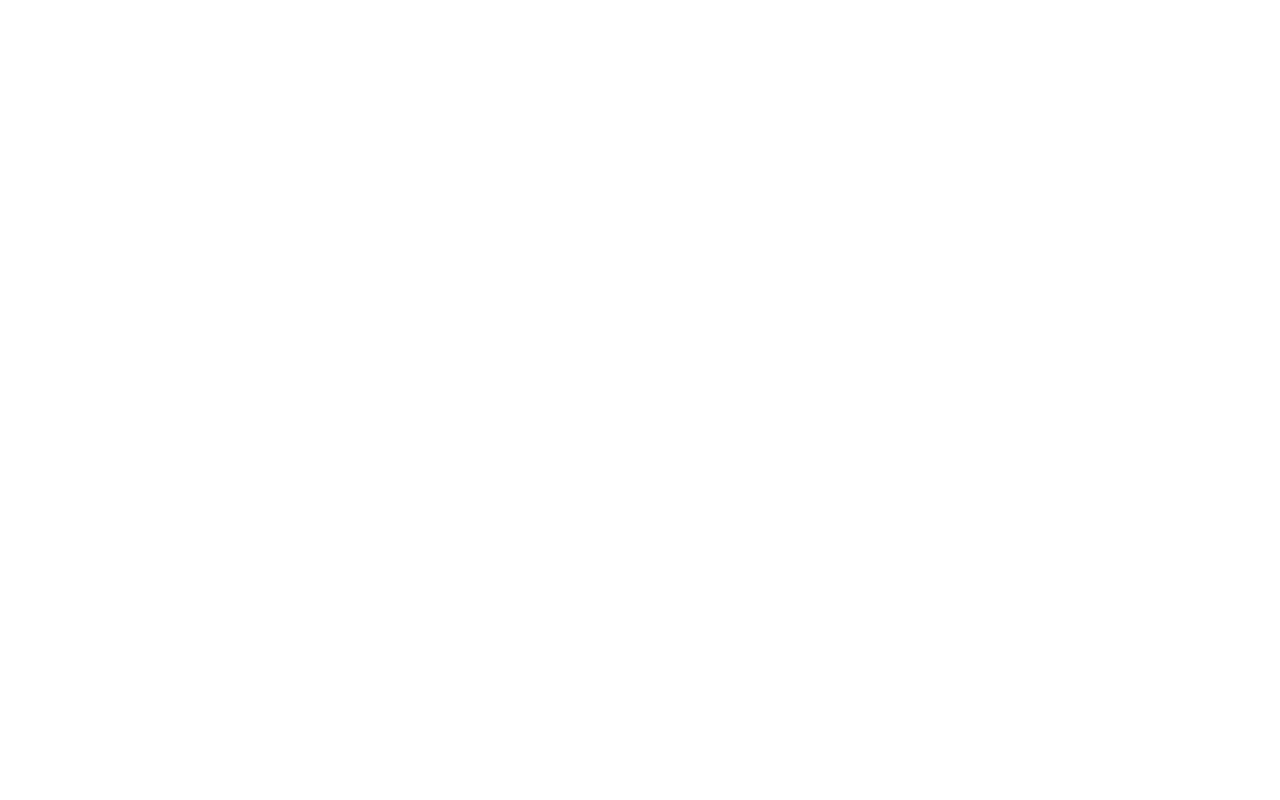
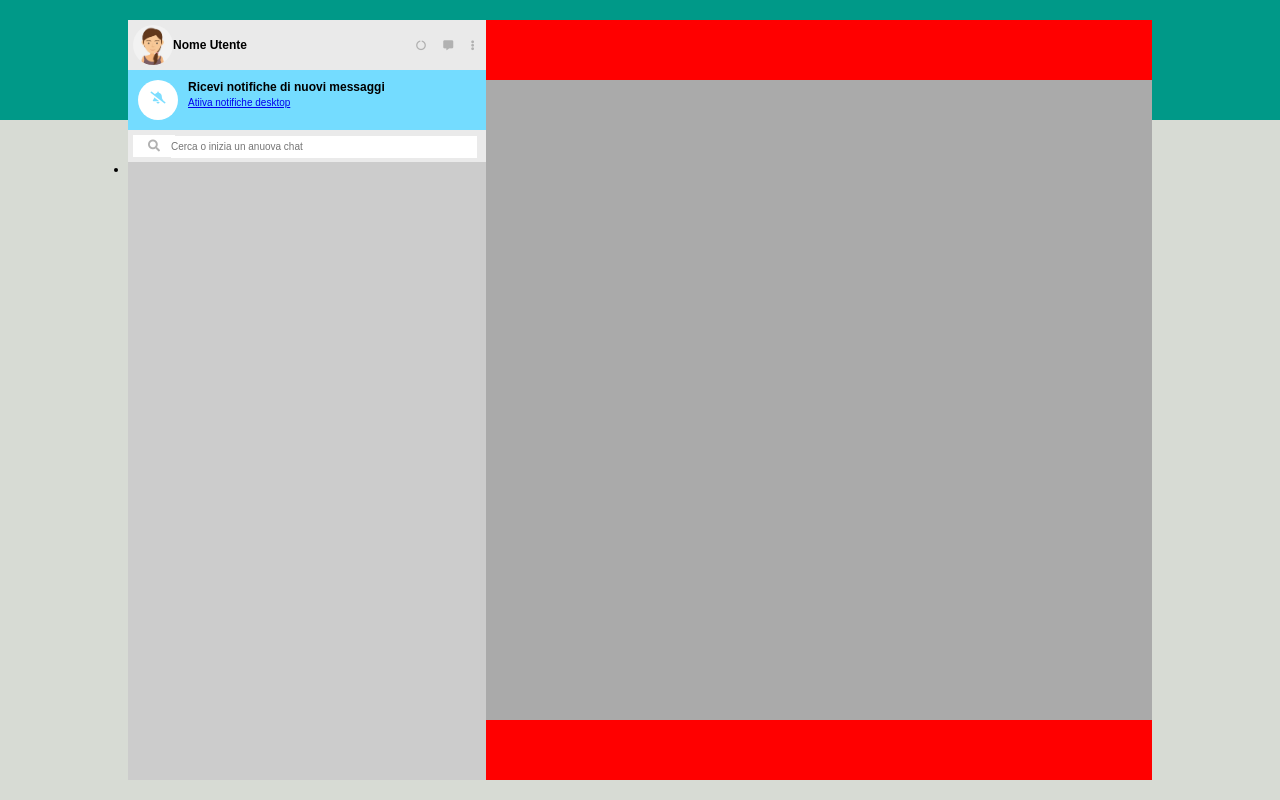
Before and after one commit to AlessioCirillo/js-html-css-boolzap, a plain HTML site: page index.html in a window 1280 px wide. Drawn offline with nearby package versions, Linux system fonts and the light colour scheme.

Commit message:
layout and top sidebar

```diff
--- a/css/style.css
+++ b/css/style.css
@@ -3,3 +3,137 @@
     padding: 0;
     box-sizing: border-box;
 }
+
+body{
+    font-family: sans-serif;
+    display: flex;
+    justify-content: center;
+    align-items: center;
+    height: 100vh;
+    background-image: linear-gradient(
+        to bottom,#009988 0% ,#009988 15%,#d7dbd4 15%, #d7dbd4 100%);
+}
+
+/* LAYOUT */
+.container{
+    font-size: 12px;
+    display: flex;
+    width: 80%;
+    height: 95%;
+    background: #fff;
+}
+
+.sidebar{
+    flex-basis: 35%;
+    background: #ccc;
+}
+
+.content{
+    flex-basis: 65%;
+    display: flex;
+    flex-direction: column;
+    background: #aaa;
+}
+
+header,
+footer{
+    padding: 30px;
+    background: red;
+}
+
+main{
+    flex-grow: 1;
+}
+
+span{
+    font-weight: 600;
+}
+
+a{
+    font-size: 10px;
+    padding-top: 3px;
+}
+
+i{
+    color: #b1b1b1;
+}
+
+
+/* SIDEBAR */
+
+/* PROFILE */
+.user-section{
+    display: flex;
+    justify-content: space-between;
+    align-items: center;
+    padding: 5px;
+    background: #eaeaea;
+}
+
+.profile{
+    display: flex;
+    align-items: center;
+    flex-basis: 50%;
+}
+
+.profile img{
+    width: 40px;
+    border-radius: 50%;
+}
+
+.user-icon a{
+    margin: 0 7px;
+    color: gray;
+}
+
+/* NOTIFICATIONS */
+.sidebar .notifications{
+    display: flex;
+    padding: 10px;
+    background: #74dcff ;
+}
+
+.sidebar .notifications i{
+    width: 40px;
+    height: 40px;
+    padding: 12px 0;
+    color: #7edeff;
+    border-radius: 50%;
+    text-align: center;
+    background: #fff;
+}
+
+.notifications-text{
+    display: flex;
+    flex-direction: column;
+    padding: 0 10px;
+}
+
+/* SEARCH */
+.search{
+    padding: 5px;
+    background: #eaeaea;
+}
+
+.search-bar{
+    display: flex;
+
+}
+
+.sidebar .search-bar i {
+    flex-basis: 42px;
+    padding: 5px 15px;
+    background: #fff;
+}
+
+.sidebar .search-bar input{
+    flex-grow: 1;
+    max-width: 88%;
+    position: relative;
+    top: 0.75px;
+    left: -4px;
+    line-height: 22px;
+    background: #fff;
+    border: none;
+    font-size: 10px;
+}
--- a/index.html
+++ b/index.html
@@ -3,12 +3,66 @@
 <head>
     <meta charset="UTF-8">
     <meta name="viewport" content="width=device-width, initial-scale=1.0">
+    <link rel="stylesheet" href="https://cdnjs.cloudflare.com/ajax/libs/font-awesome/5.15.1/css/all.min.css">
     <link rel="stylesheet" href="./css/style.css">
     <script src="https://cdn.jsdelivr.net/npm/vue@2.6.12/dist/vue.js"></script>
     <title>Document</title>
 </head>
 <body>
+    <div id="app" class="container">
 
+        <div class="sidebar">
+            <!-- PROFILE -->
+           <div class="user-section">
+                <div class="profile">
+                    <img :src="'./img/avatar' + user.avatar + '.jpg'" alt="">
+                    <span>Nome Utente</span>
+                </div>
+                <div class="user-icon">
+                    <a href="#"><i class="fas fa-circle-notch"></i></a>
+                    <a href="#"><i class="fas fa-comment-alt"></i></a>
+                    <a href="#"><i class="fas fa-ellipsis-v"></i></a>
+                </div>
+           </div>
+
+           <!-- NOTIFICATIONS -->
+            <div class="notifications">
+                <i class="fas fa-bell-slash"></i>
+                <div class="notifications-text">
+                    <span>Ricevi notifiche di nuovi messaggi</span>
+                    <a href="#">Atiiva notifiche desktop</a>
+                </div>
+           </div>
+
+            <!-- SEARCH -->
+           <div class="search">
+               <div class="search-bar">
+                   <i class="fas fa-search"></i>
+                   <input type="text" name="" id="" placeholder="Cerca o inizia un anuova chat">
+               </div>
+           </div>
+           <ul>
+               <li>
+
+               </li>
+           </ul>
+        </div>
+
+        <div class="content">
+
+            <header>
+
+            </header>
+
+            <main>
+
+            </main>
+
+            <footer>
+
+            </footer>
+        </div>
+    </div>
 
     <!-- JS -->
     <script src="./js/main.js"></script>
```
